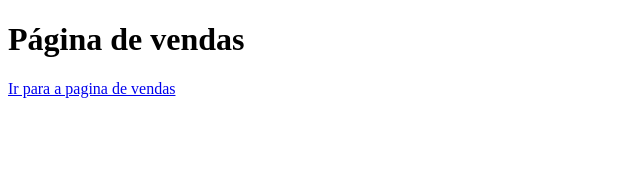
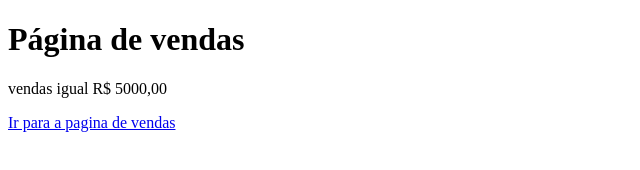
Before and after one commit to josieljoao18/Projetos-aprender, a plain HTML site: page vendas.html in a window 1280 px wide. Shown: the whole page, without its empty margins (0-640 px from the left). Drawn offline with Linux system fonts and the light colour scheme.

Commit message:
acrescentando o valor das vendas

```diff
--- a/vendas.html
+++ b/vendas.html
@@ -8,6 +8,7 @@
 </head>
 <body>
     <h1>Página de vendas</h1>
+    <p>vendas igual R$ 5000,00</p>
     <a href="index.html">Ir para a pagina de vendas</a>
 </body>
 </html>
```
